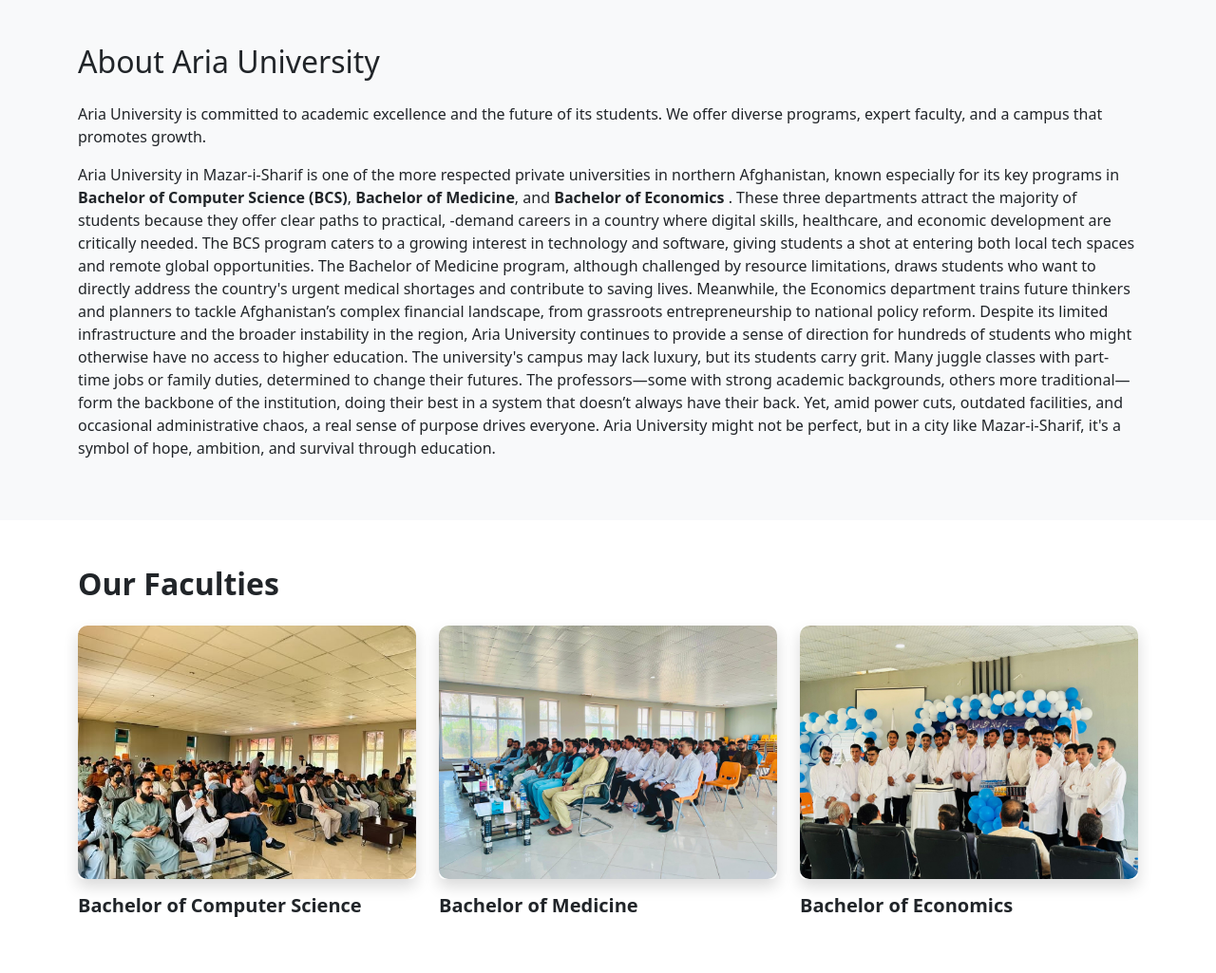
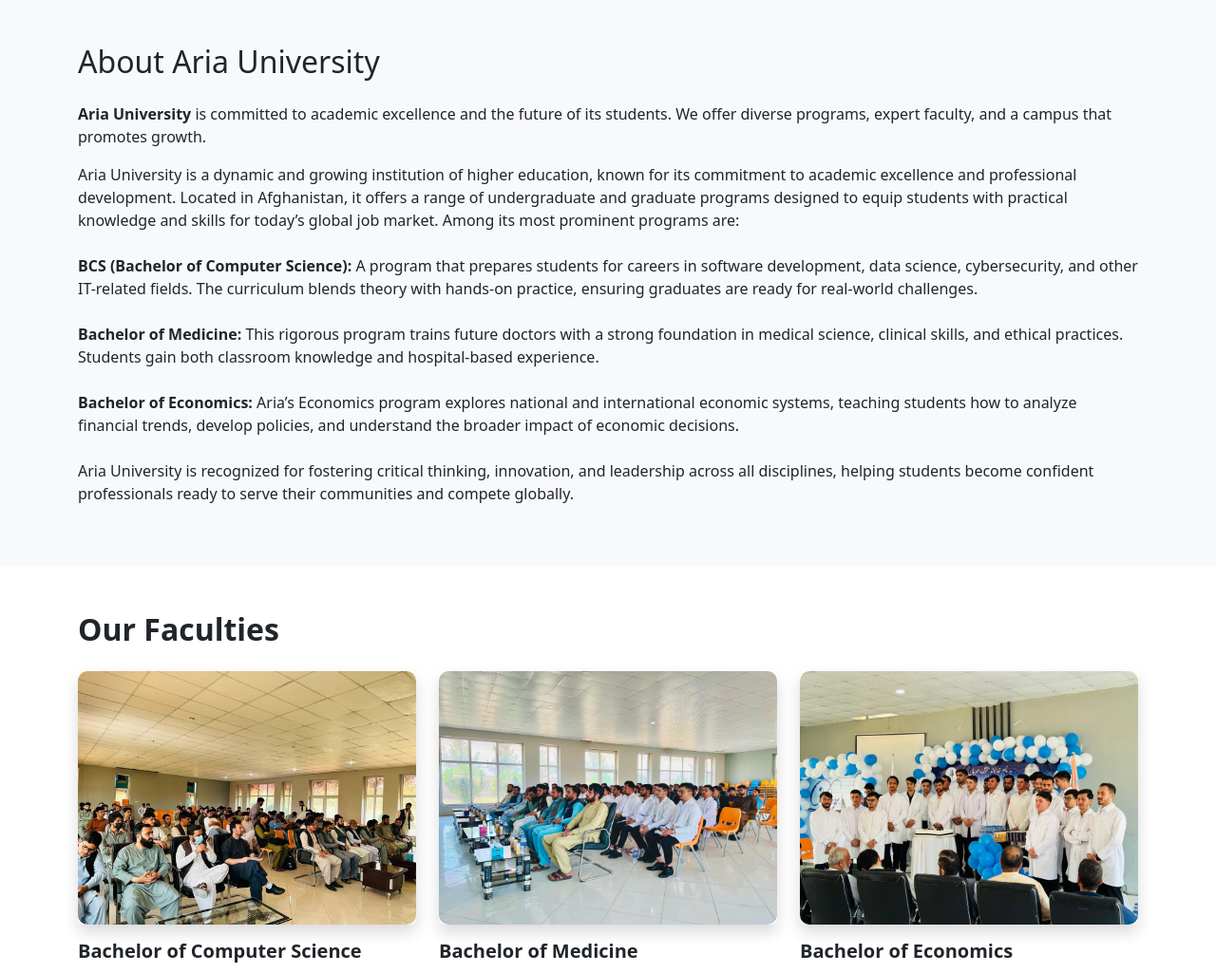
Before and after one commit to Taikutsu-Lyrz/aria-university-site, a website: page index.html in a window 1280 px wide. Shown: the part 788-1813 px from the top of the page at 95% size. Drawn offline with Linux system fonts and the light colour scheme.

Commit message:
Fixes for version 1.0.1
Few fix of known UI bugs

```diff
--- a/index.html
+++ b/index.html
@@ -6,6 +6,7 @@
     <title>Aria University</title>
     <link href="./bootstarp/bootstrap.min.css" rel="stylesheet">
     <link rel="stylesheet" href="style.css" />
+    <link rel="icon" href="./img/logo.png" />
 </head>
 <body>
 
@@ -47,28 +48,39 @@
     <div class="container">
         <h2 class="mb-4">About Aria University</h2>
         <p>
-            Aria University is committed to academic excellence and the future of its students.
+            <strong> Aria University </strong> is committed to academic excellence and the future of its students.
             We offer diverse programs, expert faculty, and a campus that promotes growth.
 
         </p>
-        <p>Aria University in Mazar-i-Sharif is one of the more respected private universities in northern Afghanistan,
-            known especially for its key programs in <strong> Bachelor of Computer Science (BCS)</strong>,
-            <strong>Bachelor of Medicine</strong>, and <strong> Bachelor of Economics </strong>.
-            These three departments attract the majority of students because they offer clear paths to practical,
-            -demand careers in a country where digital skills, healthcare, and economic development are critically needed.
-            The BCS program caters to a growing interest in technology and software, giving students a shot at entering both
-            local tech spaces and remote global opportunities. The Bachelor of Medicine program, although challenged by resource
-            limitations, draws students who want to directly address the country's urgent medical shortages and contribute to saving lives.
-            Meanwhile, the Economics department trains future thinkers and planners to tackle Afghanistan’s complex financial landscape,
-            from grassroots entrepreneurship to national policy reform.
-            Despite its limited infrastructure and the broader instability in the region, Aria University continues to provide a
-            sense of direction for hundreds of students who might otherwise have no access to higher education.
-            The university's campus may lack luxury, but its students carry grit. Many juggle classes with part-time jobs or
-            family duties, determined to change their futures. The professors—some with strong academic backgrounds, others more
-            traditional—form the backbone of the institution, doing their best in a system that doesn’t always have their back. Yet,
-            amid power cuts, outdated facilities, and occasional administrative chaos, a real sense of purpose drives everyone.
-            Aria University might not be perfect, but in a city like Mazar-i-Sharif, it's a symbol of hope, ambition, and survival
-            through education.
+
+        <p>
+            Aria University is a dynamic and growing institution of higher education, known for its commitment
+            to academic excellence and professional development. Located in Afghanistan, it offers a range of
+            undergraduate and graduate programs designed to equip students with practical knowledge and skills
+            for today’s global job market.
+            Among its most prominent programs are:
+            <br>
+
+            <br> <strong>BCS (Bachelor of Computer Science): </strong> A program that prepares students for careers in software development,
+            data science, cybersecurity, and other IT-related fields. The curriculum blends theory with hands-on practice,
+            ensuring graduates are ready for real-world challenges.
+
+            <br>
+
+            <br> <strong>Bachelor of Medicine: </strong> This rigorous program trains future doctors with a strong foundation in medical science,
+            clinical skills, and ethical practices. Students gain both classroom knowledge and hospital-based experience.
+
+            <br>
+
+
+            <br> <strong>Bachelor of Economics: </strong> Aria’s Economics program explores national and international economic systems,
+            teaching students how to analyze financial trends, develop policies, and understand the broader impact of economic decisions.
+
+            <br>
+            <br>
+
+            Aria University is recognized for fostering critical thinking, innovation, and leadership across all disciplines,
+            helping students become confident professionals ready to serve their communities and compete globally.
         </p>
     </div>
 </section>
@@ -126,11 +138,11 @@
         <div class="col-md-4">
             <h2><strong>Contact us</strong></h2>
             <p>Fill the form to contact us and one of our colleagues will reach you.</p>
-            <button type="submit" class="btn btn-primary mt-3 w-50">Submit</button>
+
         </div>
 
         <div class="col-md-8">
-            <form>
+            <form id="formContact">
                 <div class="mb-3">
                     <label for="name" class="form-label"><strong>Name:</strong></label>
                     <input type="text" class="form-control bg-gradient" id="name" placeholder="Enter your name">
@@ -143,6 +155,8 @@
                     <label for="description" class="form-label"><strong>Description:</strong></label>
                     <textarea class="form-control bg-gradient" id="description" rows="4" placeholder="Write your message"></textarea>
                 </div>
+
+                <button type="submit" class="btn btn-primary mt-3 w-50">Submit</button>
             </form>
         </div>
     </div>
```
